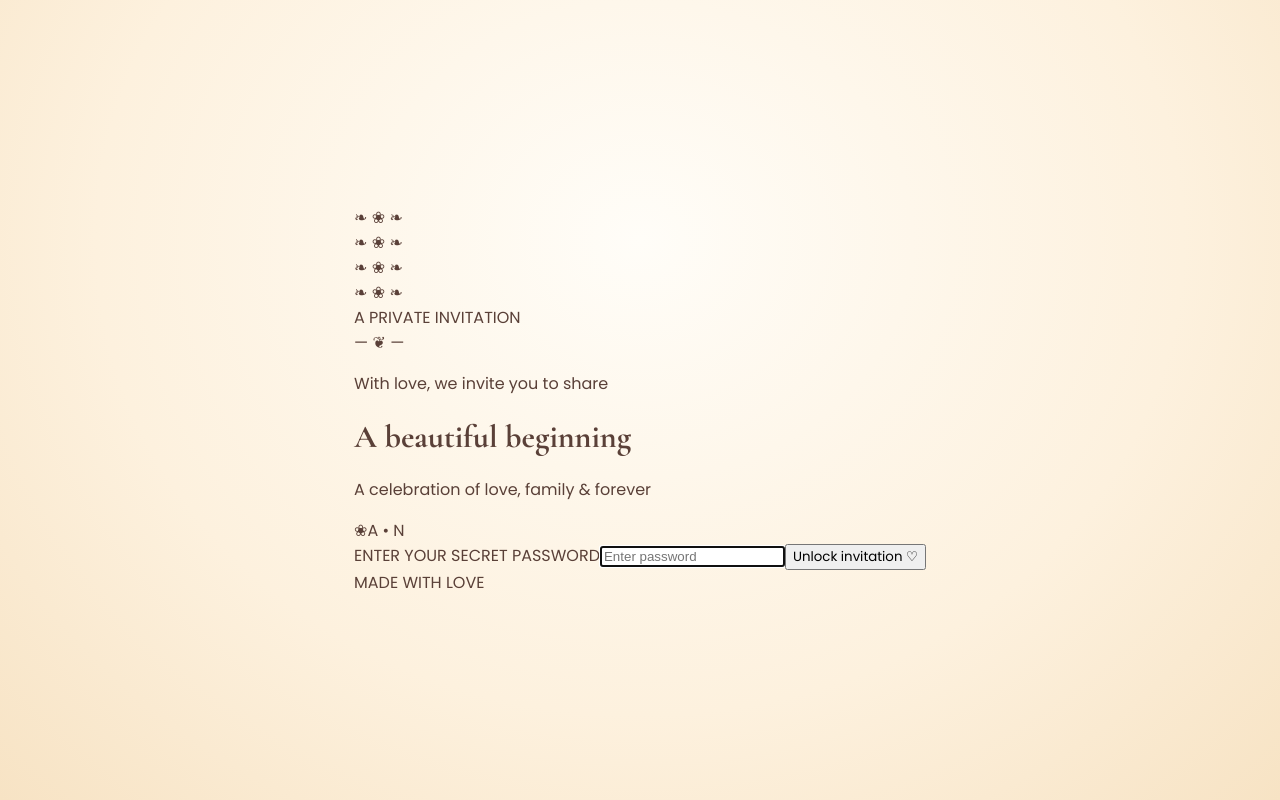
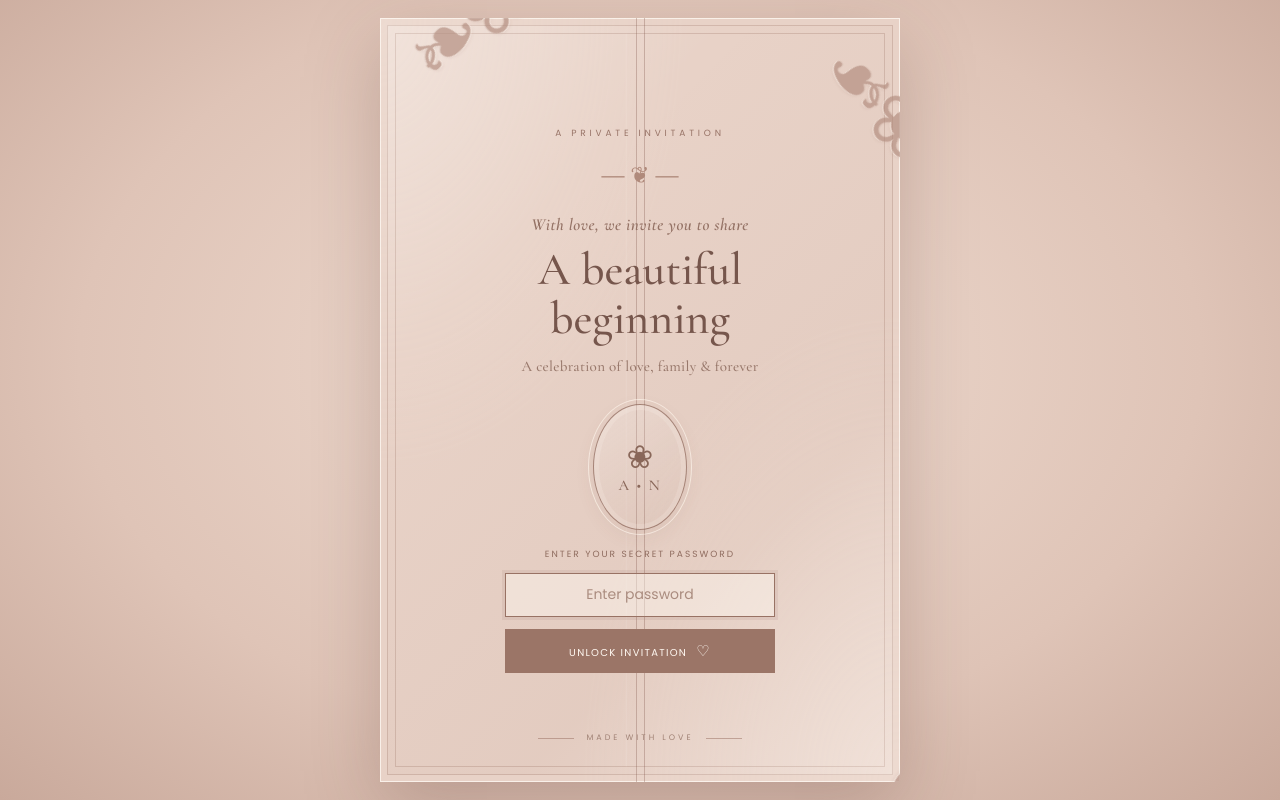
Before and after one commit to AmanJainA/MyMy, a React (Vite) app: page / in a window 1280 px wide. Built offline with nearby package versions, Linux system fonts and the light colour scheme; no server answers.

Commit message:
Style blush floral invitation password cover

```diff
--- a/src/components/GateIntro.css
+++ b/src/components/GateIntro.css
@@ -1,105 +1,61 @@
 .gate-screen{
-  position:fixed; inset:0; z-index:999;
-  background: radial-gradient(ellipse at 50% 30%, #fffdf8 0%, #fdf1de 60%, #f7e3c4 100%);
-  display:flex; align-items:center; justify-content:center; flex-direction:column;
-  transition: opacity 1s ease, visibility 1s ease;
-  overflow:hidden;
+  position:fixed; inset:0; z-index:9999; display:flex; align-items:center; justify-content:center;
+  padding:18px; overflow:hidden; background:#d8bdb0;
+  background-image:radial-gradient(ellipse at 50% 45%,#f0ddd2 0%,#dfc4b7 62%,#c9a99b 100%);
+  transition:opacity .9s ease,visibility .9s ease;
 }
-.gate-screen.hidden{ opacity:0; visibility:hidden; pointer-events:none; }
-
-.gate-title{
-  font-family:'Great Vibes', cursive; font-size:1.6rem; color:#a9821f;
-  margin-bottom:18px; text-align:center; letter-spacing:0.5px;
+.gate-screen-opening{opacity:0;visibility:hidden;pointer-events:none}
+.invitation-cover{
+  position:relative; width:min(520px,100%); height:min(850px,calc(100dvh - 36px)); min-height:550px;
+  overflow:hidden; isolation:isolate; color:#76564c;
+  background:linear-gradient(135deg,rgba(255,255,255,.24),transparent 28%,rgba(150,105,89,.06) 70%,rgba(255,255,255,.2)),#e8d2c7;
+  box-shadow:0 24px 70px rgba(83,49,40,.25),inset 0 0 0 1px rgba(255,250,244,.75),inset 0 0 0 7px #e8d2c7,inset 0 0 0 8px rgba(151,111,96,.28);
 }
-
-.gate-frame{
-  position:relative; width:min(360px, 84vw); height:min(430px, 74vh);
-  border:10px solid #eecf86; border-bottom-width:14px;
-  border-radius: 160px 160px 10px 10px / 200px 200px 10px 10px;
-  background: linear-gradient(180deg, #fffaf3, #fdf0da);
-  box-shadow: 0 20px 50px rgba(160,110,90,0.25);
-  overflow:hidden;
-  perspective: 1600px;
+.invitation-cover:before,.invitation-cover:after{content:"";position:absolute;inset:15px;pointer-events:none;z-index:-1}
+.invitation-cover:before{
+  border:1px solid rgba(151,111,96,.28);
+  background:repeating-linear-gradient(90deg,transparent 0 47%,rgba(255,255,255,.08) 47.1% 47.3%,transparent 47.4% 100%);
 }
-
-.gate-door{
-  position:absolute; top:0; bottom:0; width:50%;
-  background:
-    repeating-linear-gradient(90deg, #fffaf3 0 2px, #f6e6c8 2px 3px),
-    linear-gradient(180deg, #fffdf8, #fbeed3);
-  transition: transform 1.4s cubic-bezier(.6,-0.15,.2,1.2);
-  box-shadow: inset 0 0 0 2px rgba(201,162,39,0.35);
+.invitation-cover:after{
+  inset:0;opacity:.22;z-index:-1;
+  background-image:radial-gradient(ellipse at 0% 0%,#fff9f3 0,transparent 43%),radial-gradient(ellipse at 100% 100%,#fff8f1 0,transparent 45%);
 }
-.gate-door::before{
-  content:''; position:absolute; inset:14px;
-  border:1.5px solid rgba(201,162,39,0.55); border-radius:4px;
+.cover-inner{position:relative;display:flex;flex-direction:column;align-items:center;justify-content:center;text-align:center;width:100%;height:100%;padding:42px 28px;isolation:isolate}
+.cover-inner:before,.cover-inner:after{content:"";position:absolute;top:0;bottom:0;width:1px;background:rgba(132,93,79,.34);z-index:-1}
+.cover-inner:before{left:calc(50% - 4px)}.cover-inner:after{left:calc(50% + 4px)}
+.floral-corner{position:absolute;z-index:0;color:#b18b7d;opacity:.66;pointer-events:none;font-family:Georgia,serif;font-size:clamp(48px,12vw,86px);line-height:1;letter-spacing:-15px;text-shadow:1px 1px 0 rgba(255,248,240,.55),-1px -1px 0 rgba(124,81,68,.12);filter:drop-shadow(0 2px 1px rgba(124,81,68,.1))}
+.floral-corner-tl{top:15px;left:8px;transform:rotate(-42deg);transform-origin:top left}
+.floral-corner-tr{top:15px;right:26px;transform:rotate(42deg) scaleX(-1);transform-origin:top right}
+.floral-corner-bl{bottom:18px;left:8px;transform:rotate(42deg) scaleY(-1);transform-origin:bottom left}
+.floral-corner-br{bottom:18px;right:26px;transform:rotate(-42deg) scale(-1);transform-origin:bottom right}
+.cover-topline{font-size:9px;letter-spacing:3.8px;color:#987467;margin-bottom:18px}
+.cover-ornament{font-family:Georgia,serif;font-size:23px;color:#b08a7b;margin-bottom:24px}
+.cover-eyebrow{font-family:'Cormorant Garamond',Georgia,serif;font-style:italic;font-size:17px;letter-spacing:.5px;margin:0 0 10px;color:#947265}
+.cover-title{font-family:'Cormorant Garamond',Georgia,serif;font-weight:400;font-size:clamp(30px,7vw,46px);line-height:1.05;max-width:340px;margin:0;color:#76564c}
+.cover-subtitle{font-family:'Cormorant Garamond',Georgia,serif;font-size:15px;letter-spacing:.3px;line-height:1.5;max-width:270px;margin:13px 0 26px;color:#98786b}
+.password-panel{width:min(270px,100%);display:flex;flex-direction:column;align-items:center;gap:12px}
+.oval-seal{width:94px;height:126px;border:1px solid rgba(131,91,77,.65);outline:1px solid rgba(255,248,239,.65);outline-offset:4px;border-radius:50%;display:flex;flex-direction:column;align-items:center;justify-content:center;gap:4px;background:linear-gradient(145deg,rgba(255,255,255,.2),rgba(157,113,96,.08));box-shadow:inset 0 0 0 5px rgba(255,248,240,.16),0 6px 20px rgba(116,76,62,.08);color:#896759}
+.seal-flower{font-family:Georgia,serif;font-size:32px;line-height:1}
+.seal-initials{font-family:'Cormorant Garamond',Georgia,serif;font-size:15px;letter-spacing:2px}
+.password-panel label{margin-top:6px;font-size:9px;letter-spacing:2px;color:#8f6c5f}
+.password-panel input{width:100%;height:44px;border:1px solid rgba(141,99,83,.42);border-radius:0;background:rgba(255,249,244,.42);padding:0 14px;text-align:center;color:#76564c;font:14px 'Poppins',sans-serif;outline:none}
+.password-panel input::placeholder{color:#aa8c7f}
+.password-panel input:focus{border-color:#987264;box-shadow:0 0 0 3px rgba(151,111,96,.12)}
+.password-panel input[aria-invalid="true"]{border-color:#a64f50}
+.password-error{margin:0;font-size:11px;line-height:1.4;color:#984b4b}
+.cover-button{width:100%;min-height:44px;border:1px solid #9b7567;background:#9b7567;color:#fff8f1;font-size:10px;letter-spacing:1.3px;text-transform:uppercase;transition:background .2s,transform .2s}
+.cover-button:hover{background:#805b4f;transform:translateY(-1px)}
+.cover-button span{font-size:15px;margin-left:5px}
+.invitation-seal-button{border:0;background:transparent;display:flex;flex-direction:column;align-items:center;gap:20px;color:inherit}
+.oval-seal-ready{cursor:pointer;transition:transform .35s,box-shadow .35s}
+.invitation-seal-button:hover .oval-seal-ready{transform:scale(1.04);box-shadow:0 8px 26px rgba(116,76,62,.16)}
+.open-prompt{font-size:9px;letter-spacing:2px;text-transform:uppercase;color:#987467}
+.cover-bottom{position:absolute;bottom:38px;left:24px;right:24px;display:flex;align-items:center;justify-content:center;gap:12px;font-size:8px;letter-spacing:3px;color:#a18376}
+.cover-rule{height:1px;width:36px;background:rgba(151,111,96,.5)}
+@media(max-width:480px){
+ .gate-screen{padding:10px}.invitation-cover{height:calc(100dvh - 20px);min-height:500px}
+ .cover-inner{padding:35px 24px}.cover-topline{margin-bottom:12px}.cover-ornament{margin-bottom:18px}
+ .cover-subtitle{margin:10px 0 20px}.oval-seal{width:80px;height:108px}
+ .floral-corner{font-size:54px}.cover-bottom{bottom:27px}
 }
-.gate-door.left{ left:0; transform-origin:left center; }
-.gate-door.right{ right:0; transform-origin:right center; }
-.gate-frame.open .gate-door.left{ transform: rotateY(-108deg); }
-.gate-frame.open .gate-door.right{ transform: rotateY(108deg); }
-
-.gate-glow{
-  position:absolute; inset:0; display:flex; align-items:center; justify-content:center;
-  opacity:0; transition:opacity 1s ease 0.4s;
-  background: radial-gradient(circle, #fff6df 0%, transparent 70%);
-}
-.gate-frame.open .gate-glow{ opacity:1; }
-
-.ribbon-wrap{
-  position:absolute; inset:0; z-index:5; display:flex; align-items:center; justify-content:center;
-  cursor:pointer; transition: opacity 0.6s ease, transform 0.6s ease;
-}
-.gate-frame.open .ribbon-wrap{ opacity:0; transform:scale(0.6); pointer-events:none; }
-
-.ribbon-band{
-  position:absolute; left:0; right:0; top:50%; height:52px; transform:translateY(-50%);
-  background: linear-gradient(180deg, #d65a51, #c6483f 55%, #a83a32);
-  box-shadow: 0 6px 14px rgba(150,50,40,0.35);
-}
-.ribbon-band::before, .ribbon-band::after{
-  content:''; position:absolute; top:100%; width:0; height:0;
-  border-left:18px solid transparent; border-right:18px solid transparent;
-  border-top:22px solid #a83a32;
-}
-.ribbon-band::before{ left:0; }
-.ribbon-band::after{ right:0; }
-
-.seal-circle{
-  position:relative; z-index:6; width:96px; height:96px; border-radius:50%;
-  background: radial-gradient(circle at 35% 30%, #e8877e, #c6483f 60%, #8f2f28);
-  border:4px solid #eecf86;
-  box-shadow: 0 8px 18px rgba(150,50,40,0.4), inset 0 2px 4px rgba(255,255,255,0.35);
-  display:flex; align-items:center; justify-content:center;
-  animation: sealPulse 2.4s ease-in-out infinite;
-}
-@keyframes sealPulse{
-  0%,100%{ box-shadow:0 8px 18px rgba(150,50,40,0.4), inset 0 2px 4px rgba(255,255,255,0.35), 0 0 0 0 rgba(201,162,39,0.45);}
-  50%{ box-shadow:0 8px 22px rgba(150,50,40,0.4), inset 0 2px 4px rgba(255,255,255,0.35), 0 0 0 12px rgba(201,162,39,0);}
-}
-.seal-monogram{
-  font-family:'Marcellus', serif; font-size:1.5rem; color:#f6d98a; letter-spacing:3px;
-  text-shadow: 0 1px 1px rgba(0,0,0,0.25);
-}
-
-.gate-hint{
-  margin-top:22px; color:#a9821f; font-size:0.78rem; letter-spacing:2px; text-transform:uppercase;
-  animation: hintFloat 2.6s ease-in-out infinite;
-}
-@keyframes hintFloat{ 0%,100%{ transform:translateY(0);} 50%{ transform:translateY(-5px);} }
-
-.taj-reveal{
-  position:absolute; inset:0; display:flex; flex-direction:column; align-items:center; justify-content:center;
-  opacity:0; transition: opacity 1s ease 0.9s; text-align:center; padding:20px;
-}
-.gate-frame.open .taj-reveal{ opacity:1; }
-.taj-reveal svg{ width:80%; max-width:280px; }
-.taj-reveal .names{
-  margin-top:10px; font-family:'Cormorant Garamond', serif; font-weight:600;
-  color:#a9821f; font-size:1.05rem; letter-spacing:0.5px;
-}
-
-@media (max-width: 480px){
-  .seal-circle{ width:76px; height:76px; }
-  .seal-monogram{ font-size:1.2rem; }
-}
+@media(max-height:650px){.cover-inner{padding-top:20px;padding-bottom:20px}.cover-topline{margin-bottom:8px}.cover-ornament{margin-bottom:10px}.cover-subtitle{margin:7px 0 12px}.oval-seal{width:66px;height:86px}.seal-flower{font-size:24px}.password-panel{gap:8px}.cover-bottom{bottom:20px}}
```
